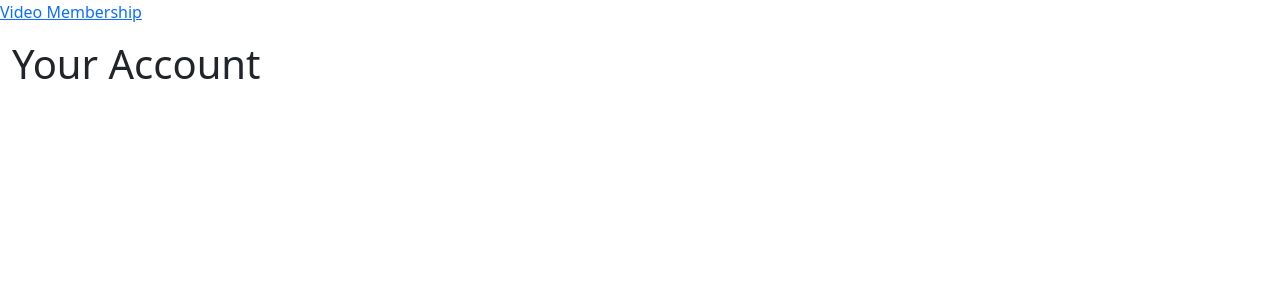
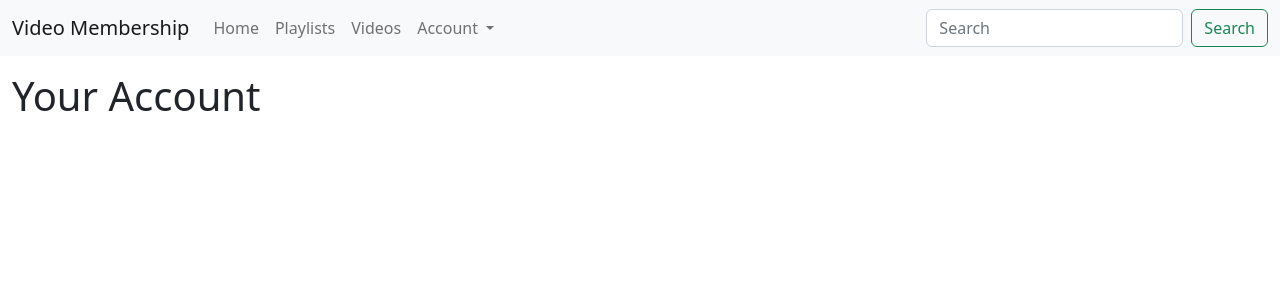
Before and after one commit to Sai-Santhan/video-membership-site, a Python web app: template app/templates/account.html in a window 1280 px wide. Shown: the top 300 px of the page. Run offline with Jinja, Linux system fonts and the light colour scheme; the template is opened without the code that fills it, so the values that code supplies are empty; some libraries are stand-ins or nearby versions.

Commit message:
Added bootstrap navbar component with authentication dropdown and search form.

```diff
--- a/app/templates/snippets/nav.html
+++ b/app/templates/snippets/nav.html
@@ -1,5 +1,41 @@
-<nav>
-    <div>
-        <a href="/">Video Membership</a>
+<nav class="navbar navbar-expand-lg bg-light">
+    <div class="container-fluid">
+        <a class="navbar-brand" href="/">Video Membership</a>
+        <button class="navbar-toggler" type="button" data-bs-toggle="collapse" data-bs-target="#navbarSupportedContent"
+                aria-controls="navbarSupportedContent" aria-expanded="false" aria-label="Toggle navigation">
+            <span class="navbar-toggler-icon"></span>
+        </button>
+        <div class="collapse navbar-collapse" id="navbarSupportedContent">
+            <ul class="navbar-nav me-auto mb-2 mb-lg-0">
+                <li class="nav-item">
+                    <a class="nav-link" aria-current="page" href="/">Home</a>
+                </li>
+                <li class="nav-item">
+                    <a class="nav-link" href="/playlists">Playlists</a>
+                </li>
+                <li class="nav-item">
+                    <a class="nav-link" href="/videos">Videos</a>
+                </li>
+                <li class="nav-item dropdown">
+                    <a class="nav-link dropdown-toggle" href="#" role="button" data-bs-toggle="dropdown"
+                       aria-expanded="false">
+                        Account
+                    </a>
+                    <ul class="dropdown-menu">
+                        {% if not request.user.is_authenticated %}
+                            <li><a class="dropdown-item" href="/login">Login</a></li>
+                            <li><a class="dropdown-item" href="/signup">Sign Up</a></li>
+                        {% else %}
+                            <li><a class="dropdown-item" href="/logout">Logout</a></li>
+                        {% endif %}
+                    </ul>
+                </li>
+
+            </ul>
+            <form class="d-flex" role="search" action="/search">
+                <input class="form-control me-2" type="search" placeholder="Search" aria-label="Search" name="q">
+                <button class="btn btn-outline-success" type="submit">Search</button>
+            </form>
+        </div>
     </div>
 </nav>
```
